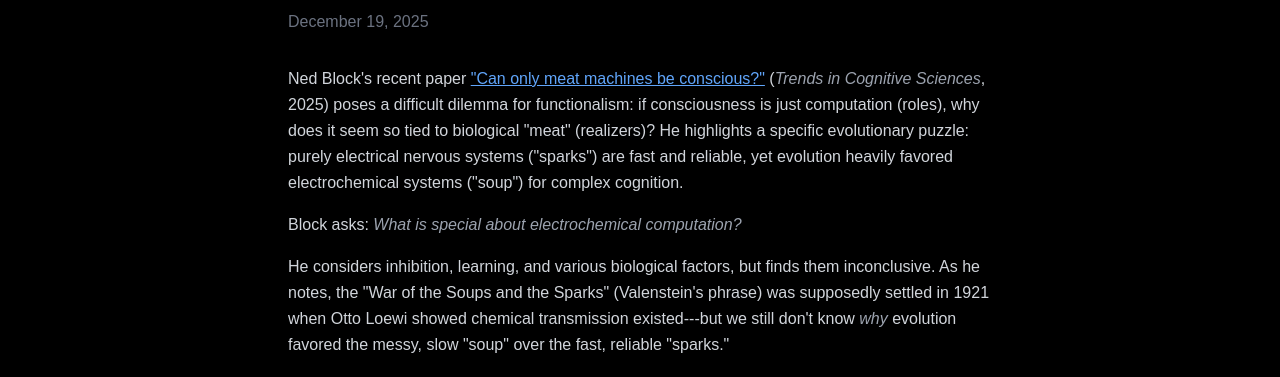
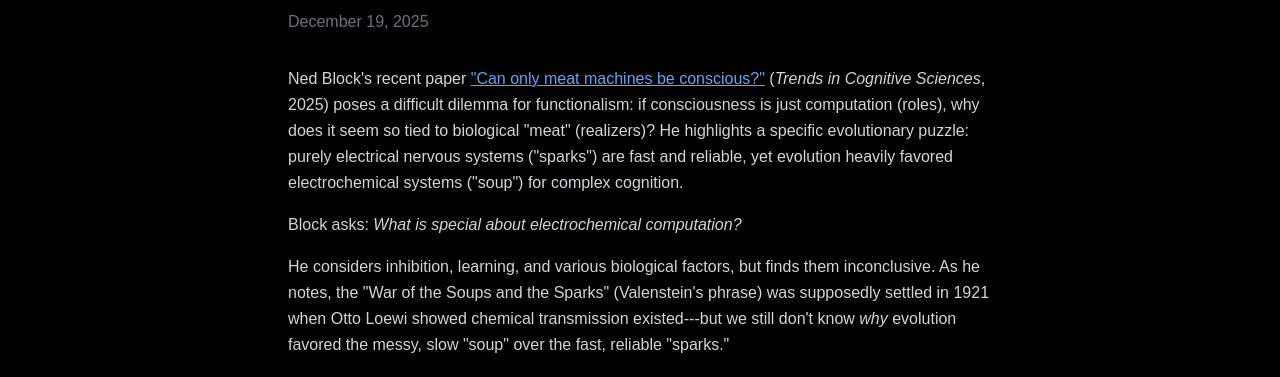
Before and after one commit to todd866/coherencedynamics-website, a Next.js app: page /blog/coherence-dynamics-circa-1890 in a window 1280 px wide. Shown: the part 331-708 px from the top of the page. Built offline with nearby package versions, Linux system fonts and the light colour scheme.

Commit message:
Fix blog italics inheriting body text color

```diff
--- a/src/app/globals.css
+++ b/src/app/globals.css
@@ -78,7 +78,7 @@ body {
 }
 
 .blog-content em {
-  color: #9ca3af;
+  font-style: italic;
 }
 
 .blog-content blockquote {
```
